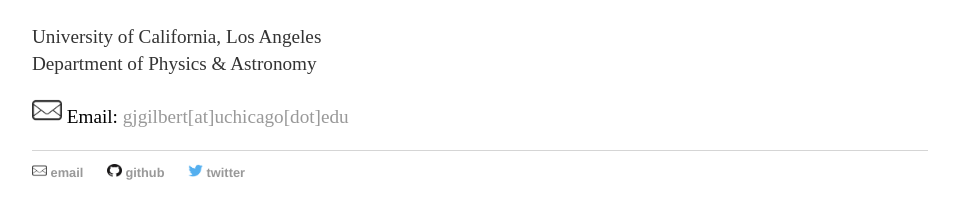
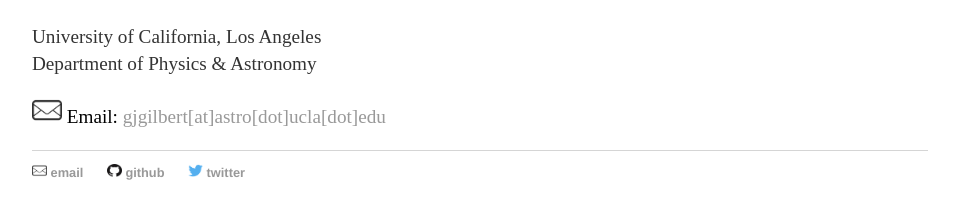
Before and after one commit to gjgilbert/gjgilbert.github.io, a Jekyll site: the page built from contact/index.html, in a window 1280 px wide. Shown: the part 144-363 px from the top of the page, without its empty margins (160-1119 px from the left). Built offline with Jekyll 4.4.1, drawn with Linux system fonts in a browser that asks for light colours.

Commit message:
Update index.html

```diff
--- a/contact/index.html
+++ b/contact/index.html
@@ -8,5 +8,5 @@ title: Greg Gilbert - Contact
   <p style="font-size:1.2em">University of California, Los Angeles<br>
   Department of Physics & Astronomy </p>
 
-  <p style="font-size:1.2em"><img src="/images/email_icon.png" width="30", height="26"><font color="black"> Email: <a href="mailto:gjgilbert[at]astro[dot]ucla[dot]edu">gjgilbert[at]uchicago[dot]edu</a><br>
+  <p style="font-size:1.2em"><img src="/images/email_icon.png" width="30", height="26"><font color="black"> Email: <a href="mailto:gjgilbert[at]astro[dot]ucla[dot]edu">gjgilbert[at]astro[dot]ucla[dot]edu</a><br>
 </div><!-- /.blurb -->
```
